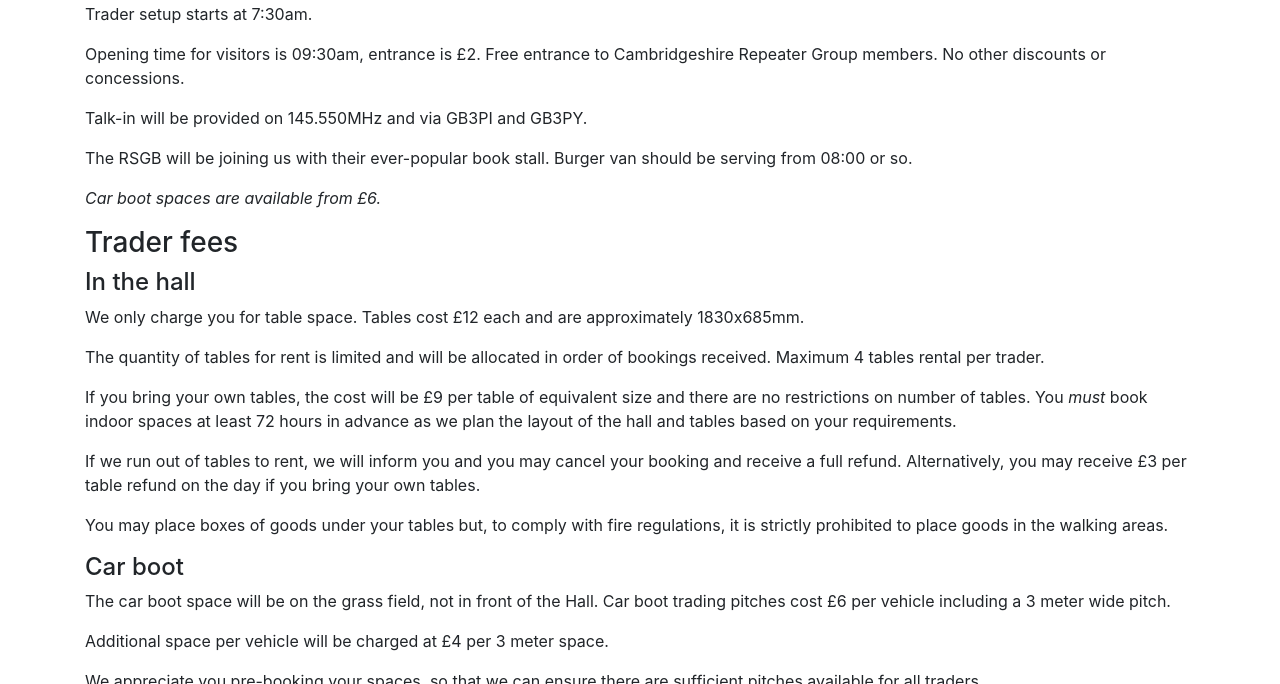
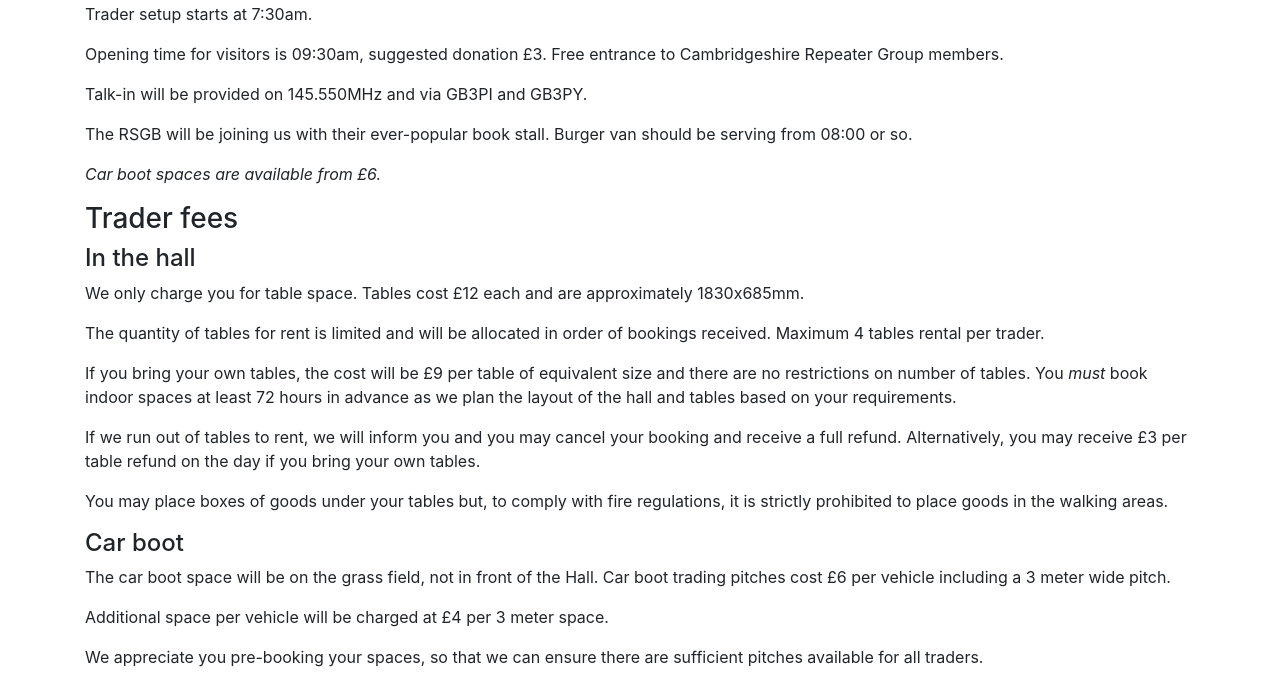
Before and after one commit to cambs-repeaters/cambridgerepeaters.net, a Jekyll site: the page built from rally.md, in a window 1280 px wide and 900 px high, scrolled down 634 px, cut to the strip 216-900 px from the top of the window. Built offline with Jekyll 4.4.1, drawn with Linux system fonts in a browser that asks for light colours.

Commit message:
Update rally.md

```diff
--- a/rally.md
+++ b/rally.md
@@ -11,7 +11,7 @@ The rally will be held at Foxton Village Hall, Hardman Road, Foxton, Cambridge,
 
 Trader setup starts at 7:30am.
 
-Opening time for visitors is 09:30am, entrance is £2. Free entrance to Cambridgeshire Repeater Group members. No other discounts or concessions.
+Opening time for visitors is 09:30am, suggested donation £3. Free entrance to Cambridgeshire Repeater Group members.
 
 Talk-in will be provided on 145.550MHz and via GB3PI and GB3PY.
 
```
